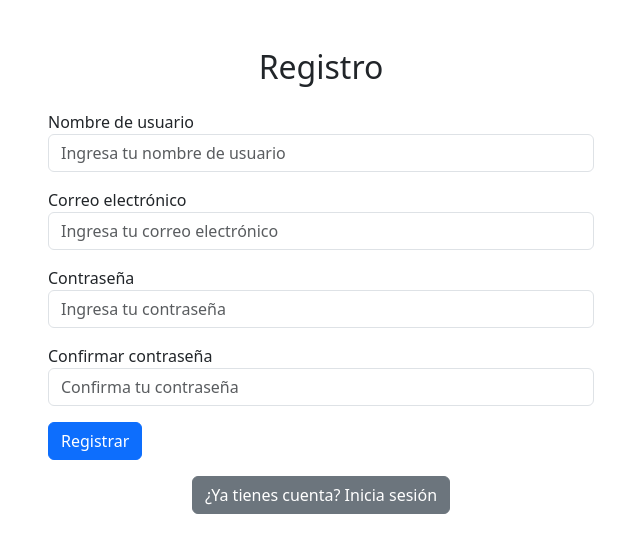
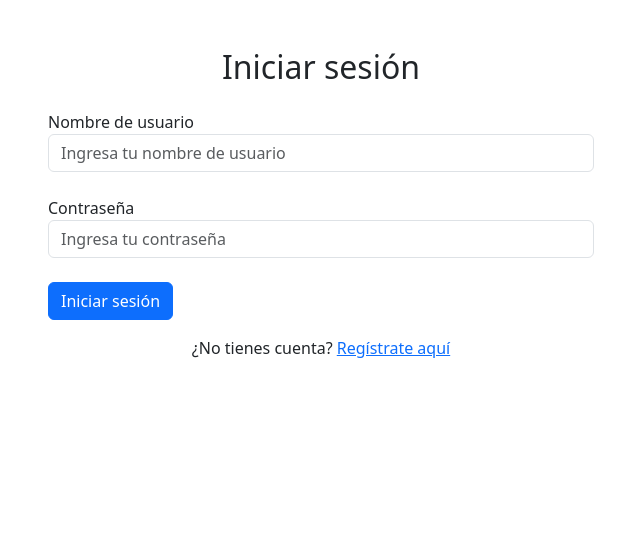
Before and after one commit to AndresssGitHub/autotronicars_soa, an Angular app: page /login in a window 1280 px wide. Before the commit this address led to /. Shown: the top 552 px of the page, without its empty margins (319-959 px from the left). Built offline with nearby package versions, Linux system fonts and the light colour scheme.

Commit message:
Solucion a problemas de rutas y vistas del login y el register

```diff
--- a/src/app/app.component.html
+++ b/src/app/app.component.html
@@ -1,11 +1,5 @@
 <main class="main">
-
   <section>
-    <app-register></app-register>
+    <router-outlet />
   </section>
-
 </main>
-
-
-
-<router-outlet />
--- a/src/app/app.component.ts
+++ b/src/app/app.component.ts
@@ -1,9 +1,10 @@
 import { Component } from '@angular/core';
 import { RouterOutlet } from '@angular/router';
-import { RegisterComponent } from './components/register/register.component';
+import { RegisterComponent } from "./components/register/register.component";
 
 @Component({
   selector: 'app-root',
+  standalone: true,
   imports: [RouterOutlet, RegisterComponent],
   templateUrl: './app.component.html',
   styleUrl: './app.component.css'
--- a/src/app/app.config.ts
+++ b/src/app/app.config.ts
@@ -1,6 +1,5 @@
 import { ApplicationConfig, provideZoneChangeDetection } from '@angular/core';
 import { provideRouter } from '@angular/router';
-
 import { routes } from './app.routes';
 import { provideClientHydration, withEventReplay } from '@angular/platform-browser';
 
--- a/src/app/app.routes.ts
+++ b/src/app/app.routes.ts
@@ -1,3 +1,9 @@
 import { Routes } from '@angular/router';
+import { LoginComponent } from './components/login/login.component';
+import { RegisterComponent } from './components/register/register.component';
 
-export const routes: Routes = [];
+export const routes: Routes = [
+  { path: '', redirectTo: 'login', pathMatch: 'full' }, // Ruta por defecto
+  { path: 'login', component: LoginComponent },
+  { path: 'register', component: RegisterComponent },
+];
--- /dev/null
+++ b/src/app/components/login/login.component.html
@@ -0,0 +1,28 @@
+<div class="container mt-5">
+  <div class="row justify-content-center">
+    <div class="col-md-6">
+      <h2 class="text-center mb-4">Iniciar sesión</h2>
+      <form>
+        <!-- Nombre de usuario -->
+        <div class="form-group mb-4">
+          <label for="username">Nombre de usuario</label>
+          <input type="text" class="form-control" id="username" placeholder="Ingresa tu nombre de usuario" required>
+        </div>
+
+        <!-- Contraseña -->
+        <div class="form-group mb-4">
+          <label for="password">Contraseña</label>
+          <input type="password" class="form-control" id="password" placeholder="Ingresa tu contraseña" required>
+        </div>
+
+        <!-- Botón de login -->
+        <button type="submit" class="btn btn-primary btn-block mb-3">Iniciar sesión</button>
+      </form>
+
+      <!-- Enlace para ir al registro -->
+      <div class="text-center">
+        <p>¿No tienes cuenta? <a href="/register">Regístrate aquí</a></p>
+      </div>
+    </div>
+  </div>
+</div>
--- a/src/app/components/register/register.component.html
+++ b/src/app/components/register/register.component.html
@@ -4,36 +4,39 @@
       <h2 class="text-center mb-4">Registro</h2>
       <form>
         <!-- Nombre de usuario -->
-        <div class="form-group mb-3">
+        <div class="form-group mb-4">
           <label for="username">Nombre de usuario</label>
           <input type="text" class="form-control" id="username" placeholder="Ingresa tu nombre de usuario" required>
         </div>
 
         <!-- Correo electrónico -->
-        <div class="form-group mb-3">
+        <div class="form-group mb-4">
           <label for="email">Correo electrónico</label>
           <input type="email" class="form-control" id="email" placeholder="Ingresa tu correo electrónico" required>
         </div>
 
         <!-- Contraseña -->
-        <div class="form-group mb-3">
+        <div class="form-group mb-4">
           <label for="password">Contraseña</label>
           <input type="password" class="form-control" id="password" placeholder="Ingresa tu contraseña" required>
         </div>
 
         <!-- Confirmación de contraseña -->
-        <div class="form-group mb-3">
+        <div class="form-group mb-4">
           <label for="confirmPassword">Confirmar contraseña</label>
           <input type="password" class="form-control" id="confirmPassword" placeholder="Confirma tu contraseña" required>
         </div>
-
-        <!-- Botón de registro -->
-        <button type="submit" class="btn btn-primary btn-block">Registrar</button>
       </form>
 
-      <!-- Botón para ir al login -->
-      <div class="mt-3 text-center">
-        <button class="btn btn-secondary" onclick="window.location.href='/login'">¿Ya tienes cuenta? Inicia sesión</button>
+      <div class="text-center">
+        <!-- Botón de registro -->
+        <button type="submit" class="btn btn-primary btn-block m-3">Registrar</button>
+        <!-- Botón para ir al login -->
+        <a routerLink="['/']">
+          <button class="btn btn-secondary" onclick="window.location.href='/login'">
+            ¿Ya tienes cuenta? Inicia sesión
+          </button>
+        </a>
       </div>
     </div>
   </div>
--- a/src/app/components/register/register.component.ts
+++ b/src/app/components/register/register.component.ts
@@ -1,8 +1,12 @@
 import { Component } from '@angular/core';
+import { LoginComponent } from '../login/login.component';
+import { CommonModule } from '@angular/common';
+import { RouterLink } from '@angular/router';
 
 @Component({
   selector: 'app-register',
-  imports: [],
+  standalone: true,
+  imports: [LoginComponent],
   templateUrl: './register.component.html',
   styleUrl: './register.component.css'
 })
```
Also changed, not shown: src/app/components/login/login.component.ts (added, +14 -0 lines), src/app/components/login/login.component.css (added), 1 other file (tests, documents, lock files or other folders).
